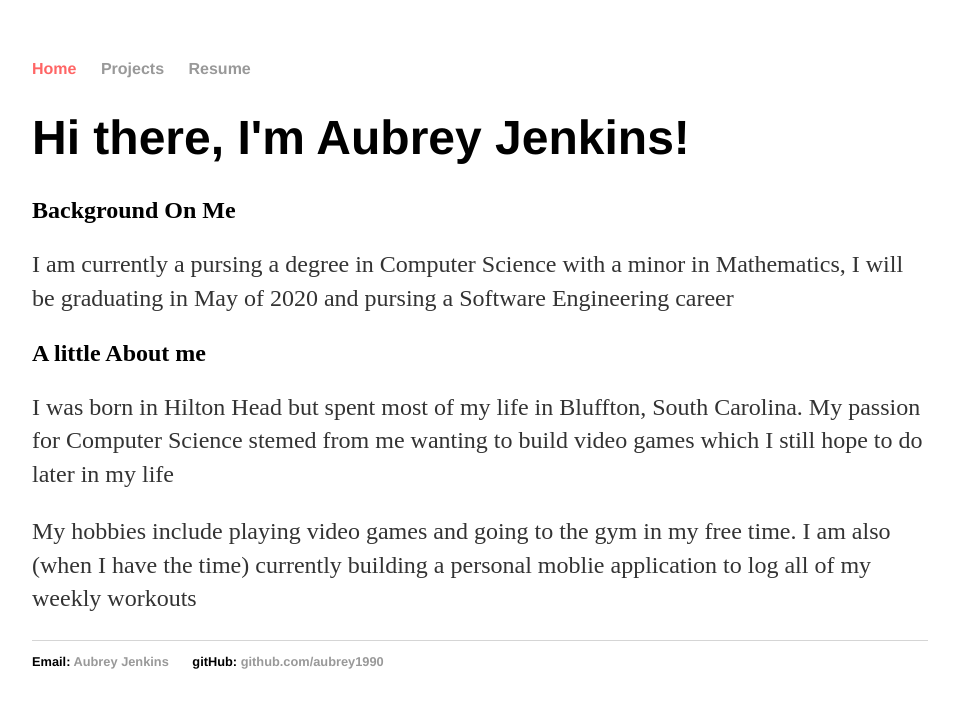
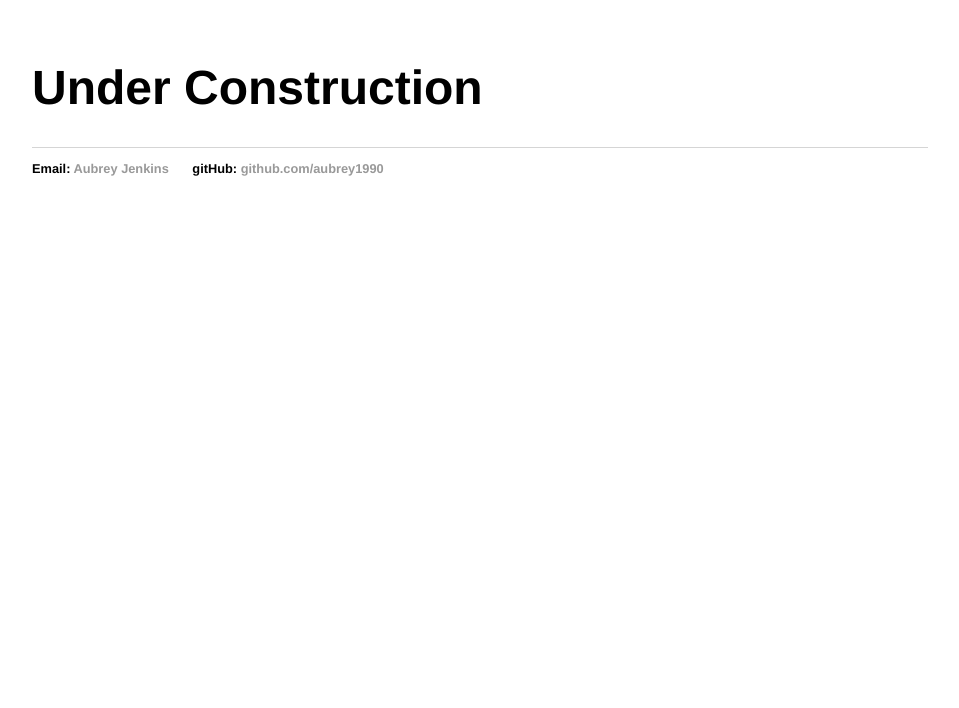
Before and after one commit to aubrey1990/aubrey1990.github.io, a plain HTML site: page index.html in a window 1280 px wide. Shown: the whole page, without its empty margins (160-1119 px from the left). Drawn offline with Linux system fonts and the light colour scheme.

Commit message:
Update index.html

```diff
--- a/index.html
+++ b/index.html
@@ -5,7 +5,8 @@
 
 		<link rel="stylesheet" type="text/css" href="css/main.css">
 	</head>
-	<body>
+	<h1>Under Construction</h1>
+<!-- 	<body>
 		<nav>
     		<ul>
         		<li><a id="home" href="index.html">Home</a></li>
@@ -21,7 +22,7 @@
 							<h2>A little About me</h2>
 								<p>I was born in Hilton Head but spent most of my life in Bluffton, South Carolina. My passion for Computer Science stemed from me wanting to build video games which I still hope to do later in my life</p>
 								<h2></h2>
-								<p>My hobbies include playing video games and going to the gym in my free time. I am also (when I have the time) currently building a personal moblie application to log all of my weekly workouts</p>
+								<p>My hobbies include playing video games and going to the gym in my free time. I am also (when I have the time) currently building a personal moblie application to log all of my weekly workouts</p> -->
     		</div><!-- /.blurb -->
 		</div><!-- /.container -->
 		<footer>
```
